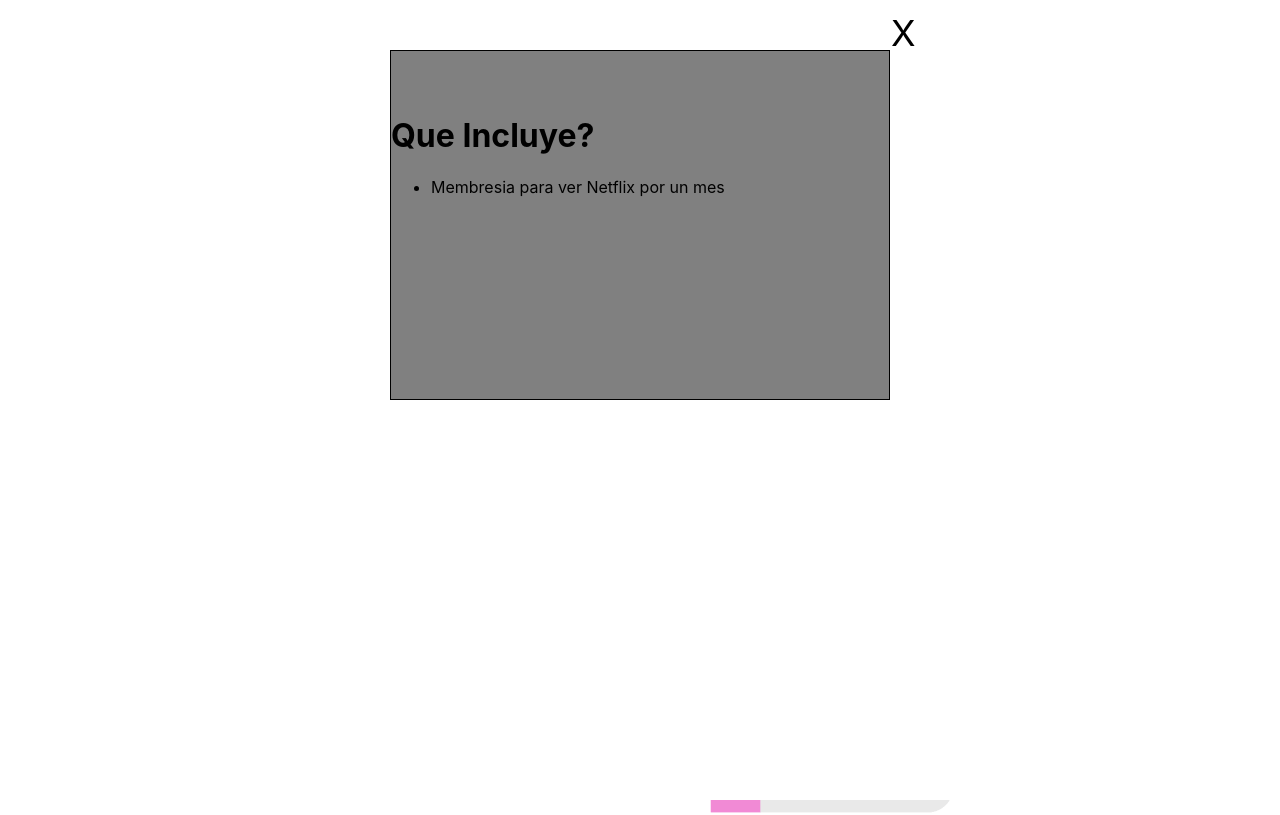
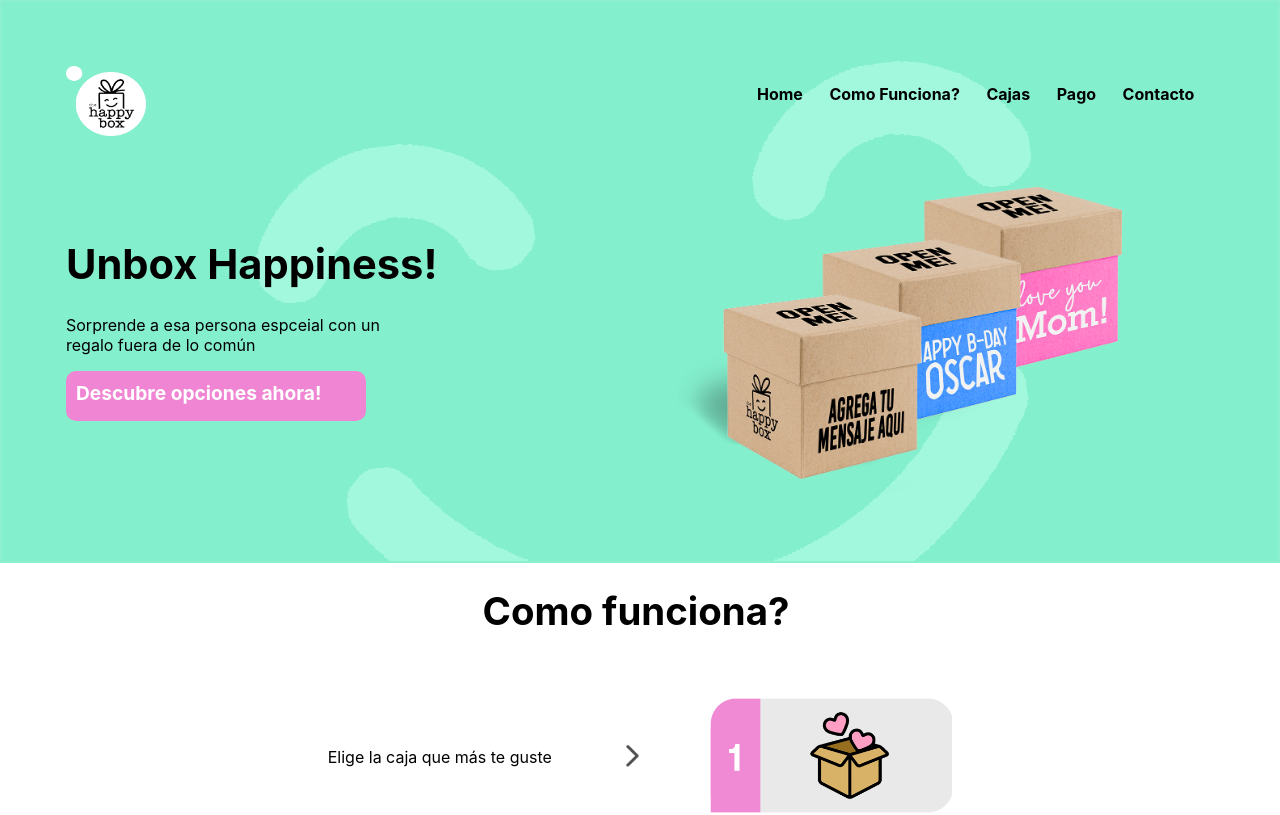
Before and after one commit to alejandrok93/happy-box, a React (Create React App) app in the folder happy-box/: page / in a window 1280 px wide. Shown: the top 815 px of the page. Built offline with nearby package versions, Linux system fonts and the light colour scheme.

Commit message:
Added Caja info functionality when clicked

```diff
--- a/happy-box/src/App.js
+++ b/happy-box/src/App.js
@@ -14,8 +14,13 @@ import CajaInfo from './components/CajaInfo';
 class App extends Component {
 	constructor() {
 		super();
-		this.state = { scrolling: false };
+		this.state = { scrolling: false, displayBoxInfo: false };
 	}
+
+	toggleBoxInfo = () => {
+		console.log('toggle this biatch');
+		this.setState({ displayBoxInfo: !this.state.displayBoxInfo });
+	};
 
 	render() {
 		console.log(this.state);
@@ -50,8 +55,12 @@ class App extends Component {
 				</div>
 
 				<ComoFunciona />
-				<EligeTuCaja />
-				<CajaInfo />
+				<EligeTuCaja toggleBoxInfo={this.toggleBoxInfo} />
+				{this.state.displayBoxInfo ? (
+					<CajaInfo toggleBoxInfo={this.toggleBoxInfo} />
+				) : (
+					''
+				)}
 			</div>
 		);
 	}
--- a/happy-box/src/components/Caja.js
+++ b/happy-box/src/components/Caja.js
@@ -2,7 +2,7 @@ import React from 'react';
 
 const Caja = props => {
 	return (
-		<div className="caja">
+		<div onClick={props.toggleBoxInfo} className="caja">
 			<img src={props.img} alt={props.alt} />
 		</div>
 	);
--- a/happy-box/src/components/CajaInfo.js
+++ b/happy-box/src/components/CajaInfo.js
@@ -6,7 +6,9 @@ const CajaInfo = props => {
 	return (
 		<div className="caja-info-container">
 			<div className="caja-info">
-				<span className="close">X</span>
+				<span onClick={props.toggleBoxInfo} className="close">
+					X
+				</span>
 				<h1>Que Incluye?</h1>
 				<ul>
 					<li>Membresia para ver Netflix por un mes</li>
--- a/happy-box/src/components/EligeTuCaja.js
+++ b/happy-box/src/components/EligeTuCaja.js
@@ -15,8 +15,16 @@ const EligeTuCaja = props => {
 		<section className="cajas-container">
 			<h1 id="cajas">Elige tu happy box</h1>
 			<div className="cajas-wrapper">
-				<Caja img={netflixBox} alt="Netflix box" />
-				<Caja img={wineBox} alt="Wine lovers box" />
+				<Caja
+					toggleBoxInfo={props.toggleBoxInfo}
+					img={netflixBox}
+					alt="Netflix box"
+				/>
+				<Caja
+					toggleBoxInfo={props.toggleBoxInfo}
+					img={wineBox}
+					alt="Wine lovers box"
+				/>
 				<Caja img={spaBox} alt="Spa box" />
 				<Caja img={drinksBox} alt="Drinks box" />
 				<Caja img={cheersBox} alt="Cheers box" />
--- a/happy-box/src/components/Step.js
+++ b/happy-box/src/components/Step.js
@@ -7,7 +7,7 @@ import flecha from '../img/flecha-derecha.png';
 console.log(flecha);
 const Step = props => {
 	const reversed = props.reversed ? 'reverse' : '';
-	console.log(reversed);
+
 	return (
 		<div className={`step ${reversed}`}>
 			<p className="main-text">{props.text}</p>
--- a/happy-box/src/components/styles.css
+++ b/happy-box/src/components/styles.css
@@ -152,24 +152,27 @@ CAJAS OPCIONES CSS STYLING */
 	width: 100vw;
 	height: 100vh;
 	background-color: white;
-	position: absolute;
+	position: fixed;
 	top: 0;
-	left: 0;
+	background-color: rgb(255, 255, 255, 0.95);
 }
 
 .caja-info {
-	width: 500px;
+	width: 45%;
 	min-height: 350px;
 	border: 1px solid black;
 	margin: 50px auto;
 	background-color: gray;
+	position: fixed;
+	top: 0px;
+	left: 30%;
 }
 
 .caja-info .close {
 	position: relative;
 	font-size: 36px;
 	top: -40px;
-	left: 500px;
+	left: 100%;
 	cursor: pointer;
 }
 
```
